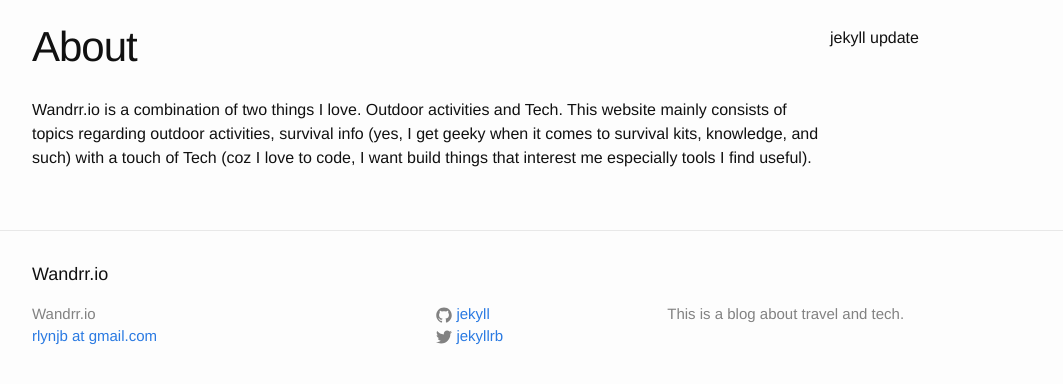
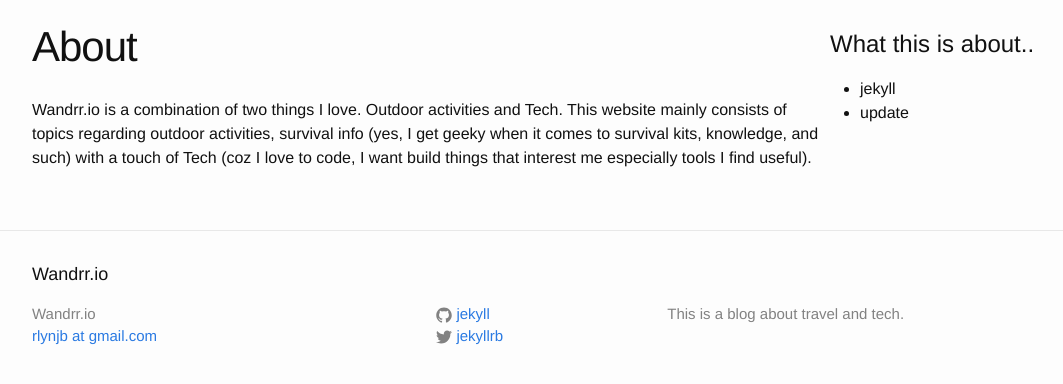
Before and after one commit to rlynjb/wandrr, a Jekyll site: the page built from about.md, in a window 1280 px wide, cut to the strip 135-519 px from the top of the page. Shown: the whole strip, without its empty margins (38-1101 px from the left). Built offline with Jekyll 4.4.1, drawn with Linux system fonts in a browser that asks for light colours.

Commit message:
add elements and minimal layout css to category column

```diff
--- a/_layouts/default.html
+++ b/_layouts/default.html
@@ -14,9 +14,14 @@
         </div>
 
         <div class="col-right">
+          <h2>What this is about..</h2>
+          <ul>
           {% for category in site.categories %}
-            {{ category | first }}
+            <li>
+              {{ category | first }}
+            </li>
           {% endfor %}
+          </ul>
         </div>
       </div>
     </div>
```
Also changed, not shown: 4 other files.
